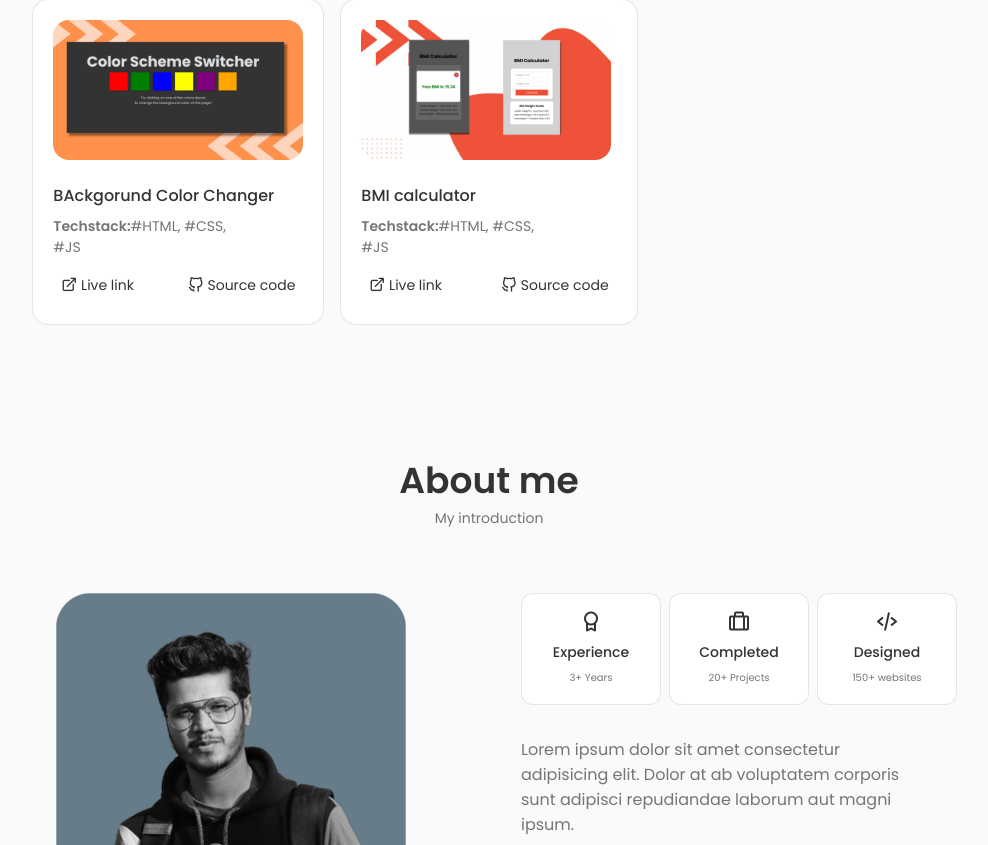
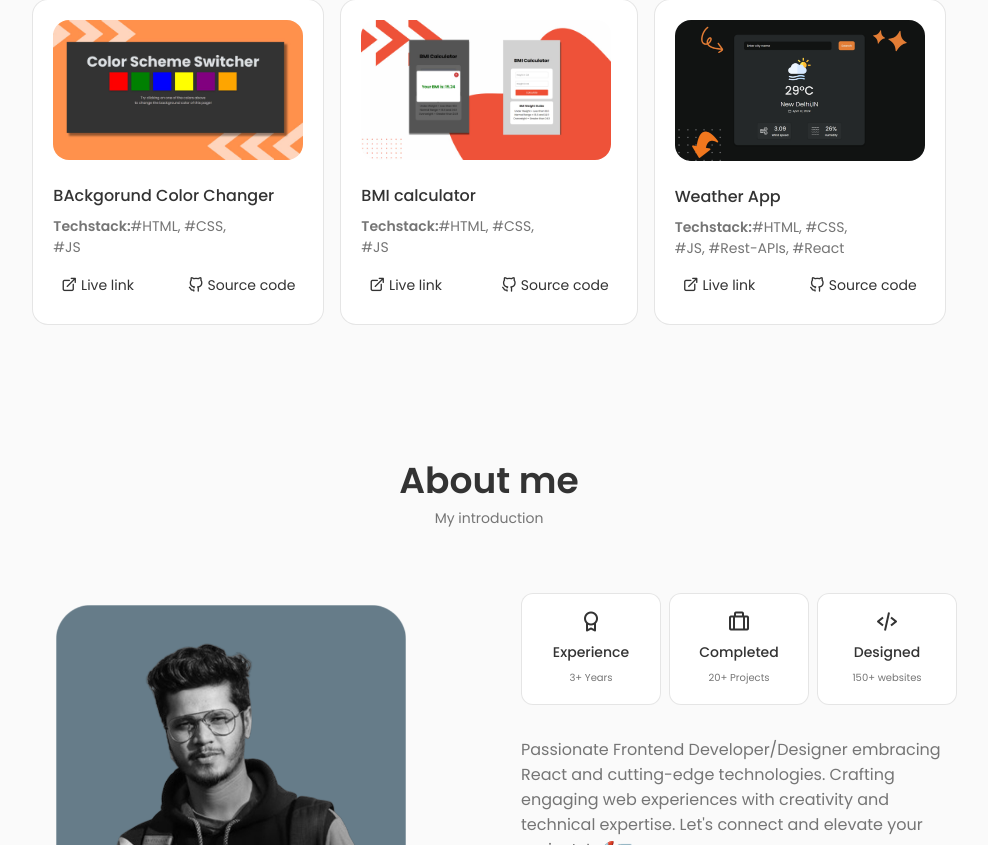
Before and after one commit to Captain-077/My-Portfolio, a React (Create React App) app: page / in a window 1280 px wide. Shown: the part 1355-2200 px from the top of the page, without its empty margins (151-1139 px from the left). Built offline with nearby package versions, Linux system fonts and the light colour scheme.

Commit message:
weather app added ,about me text upadted ,title changed

```diff
--- a/public/index.html
+++ b/public/index.html
@@ -35,7 +35,7 @@
       work correctly both with client-side routing and a non-root public URL.
       Learn how to configure a non-root public URL by running `npm run build`.
     -->
-  <title>Nakul saini Portfolio</title>
+  <title>Nakul saini | Front-end Developer</title>
 </head>
 
 <body>
--- a/src/Components/About/About.js
+++ b/src/Components/About/About.js
@@ -15,7 +15,8 @@ function About() {
                 <div className="about__data">
                     <Info />
                     <p className="about__description">
-                        Lorem ipsum dolor sit amet consectetur adipisicing elit. Dolor at ab voluptatem corporis sunt adipisci repudiandae laborum aut magni ipsum.
+
+                        Passionate Frontend Developer/Designer embracing React and cutting-edge technologies. Crafting engaging web experiences with creativity and technical expertise. Let's connect and elevate your projects! 🚀💻
                     </p>
                     <a href="#" className='button button--flex'>Contact me</a>
 
--- a/src/Components/About/about.css
+++ b/src/Components/About/about.css
@@ -41,7 +41,7 @@
 }
 
 .about__description {
-    padding: 0 4rem 0 0;
+    padding: 0 1rem 0 0;
     margin-bottom: var(--mb-2-5);
 }
 
--- a/src/Components/Portfolio/Data.js
+++ b/src/Components/Portfolio/Data.js
@@ -3,6 +3,7 @@ import shoppingCart from "../../assests/thumnails/4.jpg"
 import bgChanger from '../../assests/thumnails/1.jpg'
 import BMI from '../../assests/thumnails/3.jpg'
 import MusicPlayer from '../../assests/thumnails/5.jpg'
+import WeatherApp from '../../assests/thumnails/6.jpg'
 
 
 
@@ -57,7 +58,18 @@ export const ProjectsData = [
         link: 'https://bmi-calculator-mu-ecru.vercel.app/',
         techstack: "#HTML, #CSS, #JS",
         github: "https://github.com/Captain-077/BMI-Calculator"
+    },
+    {
+        id: 6,
+        category: "React Projects",
+        title: 'Weather App',
+        image: WeatherApp,
+        description: "A simple weather app",
+        link: 'https://weather-app-delta-orpin-27.vercel.app/',
+        techstack: "#HTML, #CSS, #JS, #Rest-APIs, #React",
+        github: "https://github.com/Captain-077/weather-app"
     }
+
 
 ];
 
```
Also changed, not shown: src/assests/thumnails/6.jpg (added).
